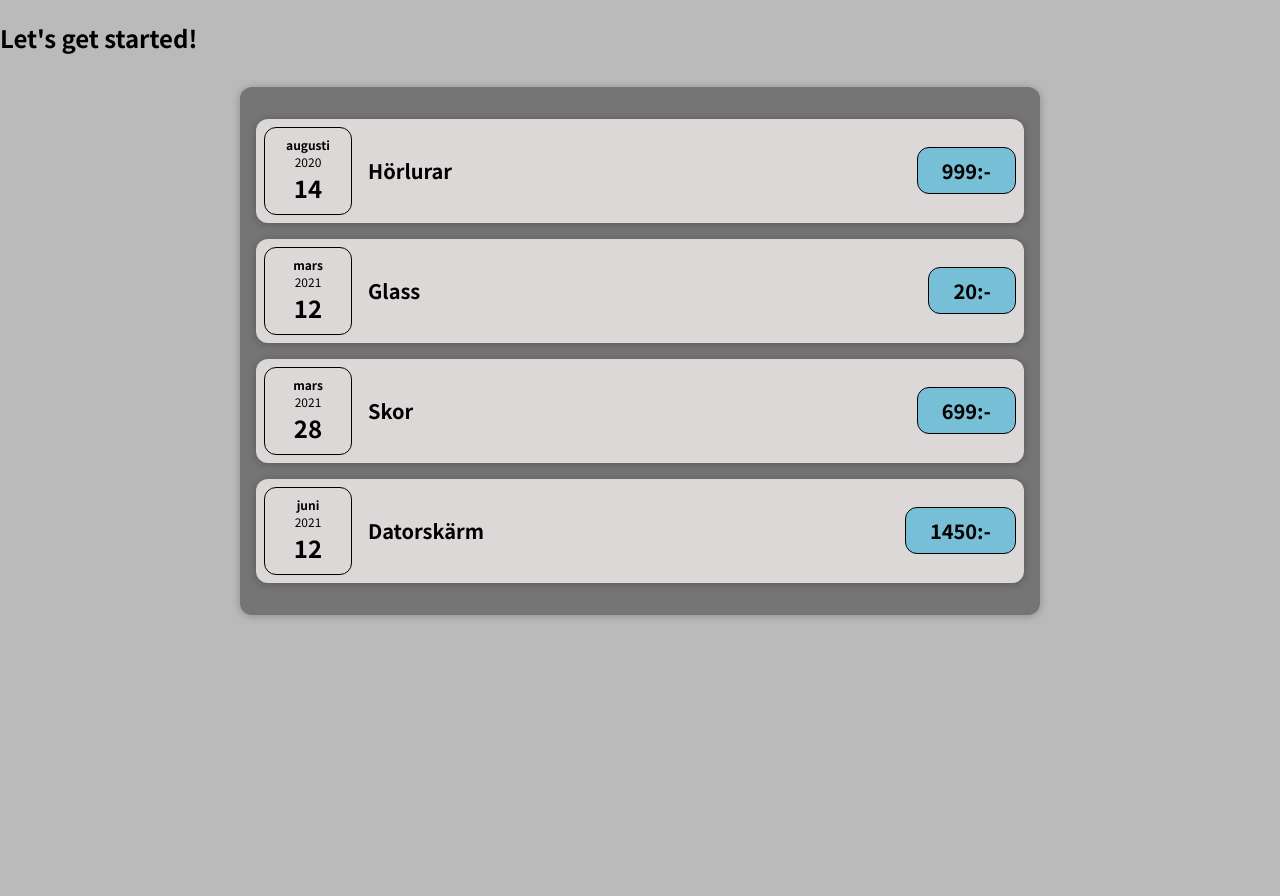
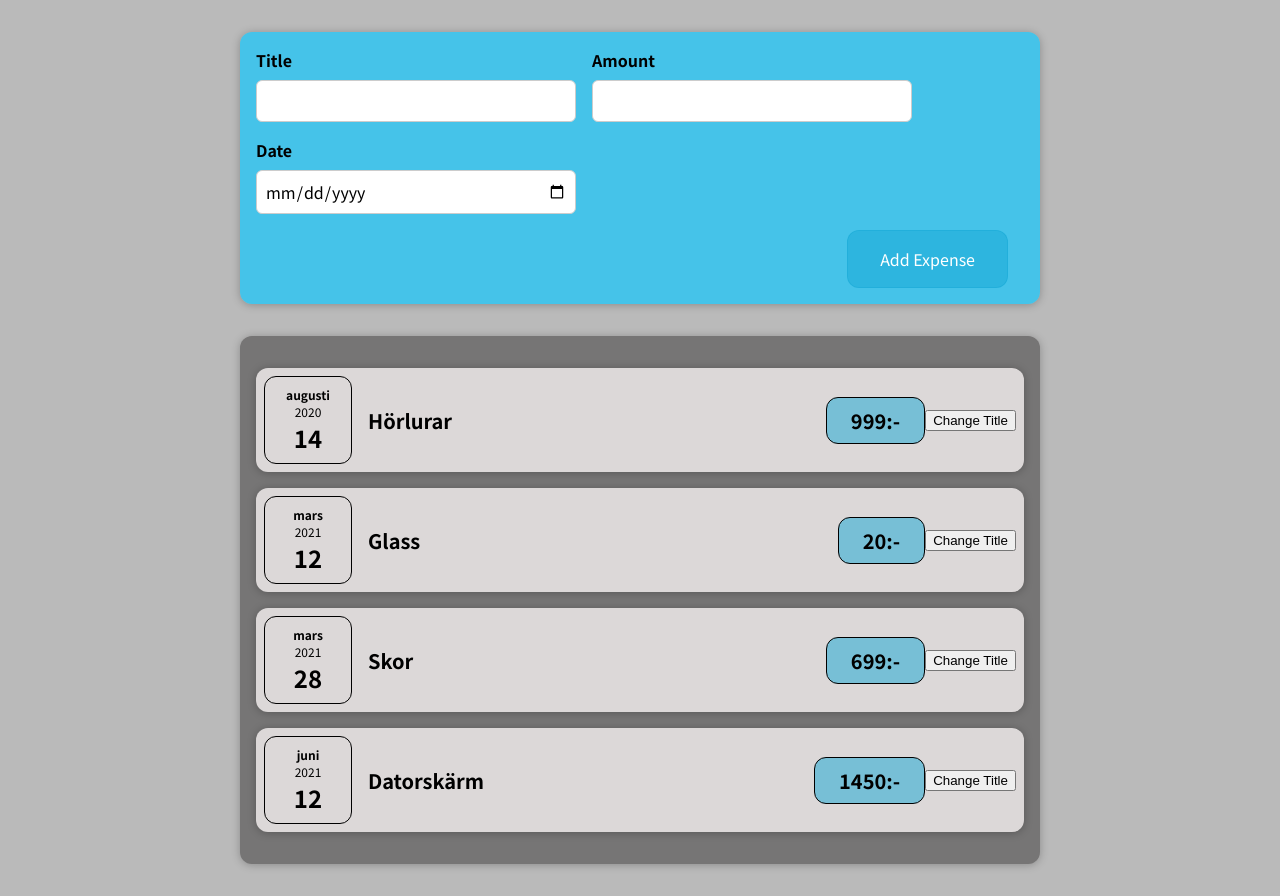
Before and after one commit to oskarskold/First-React-Project, a React (Create React App) app: page / in a window 1280 px wide. Before the commit the page ends 800 px from the top, so only its background shows below. Built offline with nearby package versions, Linux system fonts and the light colour scheme.

Commit message:
Added expenseform and new expense + css for them

```diff
--- a/src/App.js
+++ b/src/App.js
@@ -1,5 +1,6 @@
 import React from "react";
 
+import NewExpense from "./components/NewExpense/NewExpense";
 import Expenses from "./components/Expenses/Expenses";
 
 const App = () => {
@@ -26,7 +27,7 @@
   ];
   return (
     <div>
-      <h2>Let's get started!</h2>
+      <NewExpense />
       <Expenses items={expenses} />
     </div>
   );
--- a/src/components/Expenses/ExpenseItem.js
+++ b/src/components/Expenses/ExpenseItem.js
@@ -1,17 +1,24 @@
-import React from "react";
+import React, { useState } from "react";
 
 import ExpenseDate from "./ExpenseDate";
 import Card from "../UI/Card";
 import "./ExpenseItem.css";
 
 const ExpenseItem = (props) => {
+  const [title, setTitle] = useState(props.title);
+
+  const clickHandler = () => {
+    setTitle("Updated!");
+  };
+
   return (
     <Card className="expense-item">
       <ExpenseDate date={props.date} />
       <div className="expense-item__description">
-        <h2>{props.title}</h2>
+        <h2>{title}</h2>
         <div className="expense-item__price">{props.amount}:-</div>
       </div>
+      <button onClick={clickHandler}>Change Title</button>
     </Card>
   );
 };
--- /dev/null
+++ b/src/components/NewExpense/ExpenseForm.css
@@ -0,0 +1,26 @@
+.new-expense__controls {
+  display: flex;
+  flex-wrap: wrap;
+  gap: 1rem;
+  margin-bottom: 1rem;
+  text-align: left;
+}
+
+.new-expense__control label {
+  font-weight: bold;
+  margin-bottom: 0.5rem;
+  display: block;
+}
+
+.new-expense__control input {
+  font: inherit;
+  padding: 0.5rem;
+  border-radius: 6px;
+  border: 1px solid #ccc;
+  width: 20rem;
+  max-width: 100%;
+}
+
+.new-expense__actions {
+  text-align: right;
+}
--- /dev/null
+++ b/src/components/NewExpense/ExpenseForm.js
@@ -0,0 +1,53 @@
+import React, { useState } from "react";
+
+import "./ExpenseForm.css";
+
+const ExpenseForm = () => {
+  const [entredTitle, setEnteredTitle] = useState("");
+  const [entredAmount, setEnteredAmount] = useState("");
+  const [entredDate, setEnteredDate] = useState("");
+
+  const titleChangeHandler = (event) => {
+    setEnteredTitle(event.target.value);
+  };
+  const amountChangeHandler = (event) => {
+    setEnteredAmount(event.target.value);
+  };
+  const dateChangeHandler = (event) => {
+    setEnteredDate(event.target.value);
+  };
+
+  return (
+    <form>
+      <div className="new-expense__controls">
+        <div className="new-expense__control">
+          <label>Title</label>
+          <input type="text" onChange={titleChangeHandler} />
+        </div>
+        <div className="new-expense__control">
+          <label>Amount</label>
+          <input
+            type="number"
+            min="0.01"
+            step="0.01"
+            onChange={amountChangeHandler}
+          />
+        </div>
+        <div className="new-expense__control">
+          <label>Date</label>
+          <input
+            type="date"
+            min="2019-01-01"
+            max="2022-12-31"
+            onChange={dateChangeHandler}
+          />
+        </div>
+      </div>
+      <div className="new-expense__actions">
+        <button type="submit">Add Expense</button>
+      </div>
+    </form>
+  );
+};
+
+export default ExpenseForm;
--- /dev/null
+++ b/src/components/NewExpense/NewExpense.css
@@ -0,0 +1,38 @@
+.new-expense {
+  background-color: #17c7fdb6;
+  padding: 1rem;
+  margin: 2rem auto;
+  width: 50rem;
+  max-width: 95%;
+  border-radius: 12px;
+  text-align: center;
+  box-shadow: 0 1px 8px rgba(0, 0, 0, 0.25);
+}
+
+.new-expense button {
+  font: inherit;
+  cursor: pointer;
+  padding: 1rem 2rem;
+  border: 1px solid #18aad682;
+  background-color: #18aad682;
+  color: white;
+  border-radius: 12px;
+  margin-right: 1rem;
+}
+
+.new-expense button:hover,
+.new-expense button:active {
+  background-color: #147fa0c4;
+  border-color: #147fa0c4;
+}
+
+.new-expense button.alternative {
+  color: #092831e7;
+  border-color: transparent;
+  background-color: transparent;
+}
+
+.new-expense button.alternative:hover,
+.new-expense button.alternative:active {
+  background-color: #54d1f7c4;
+}
--- /dev/null
+++ b/src/components/NewExpense/NewExpense.js
@@ -0,0 +1,14 @@
+import React from "react";
+
+import ExpenseForm from "./ExpenseForm";
+import "./NewExpense.css";
+
+const NewExpense = () => {
+  return (
+    <div className="new-expense">
+      <ExpenseForm />
+    </div>
+  );
+};
+
+export default NewExpense;
```
